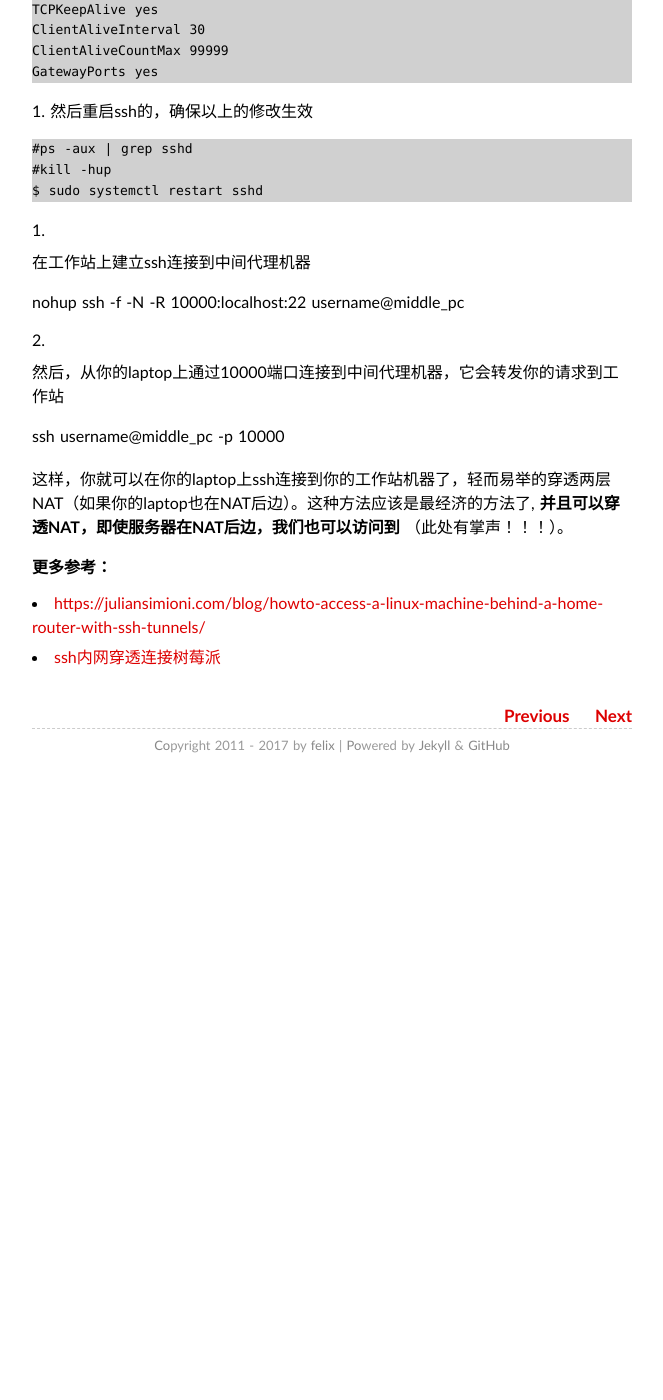
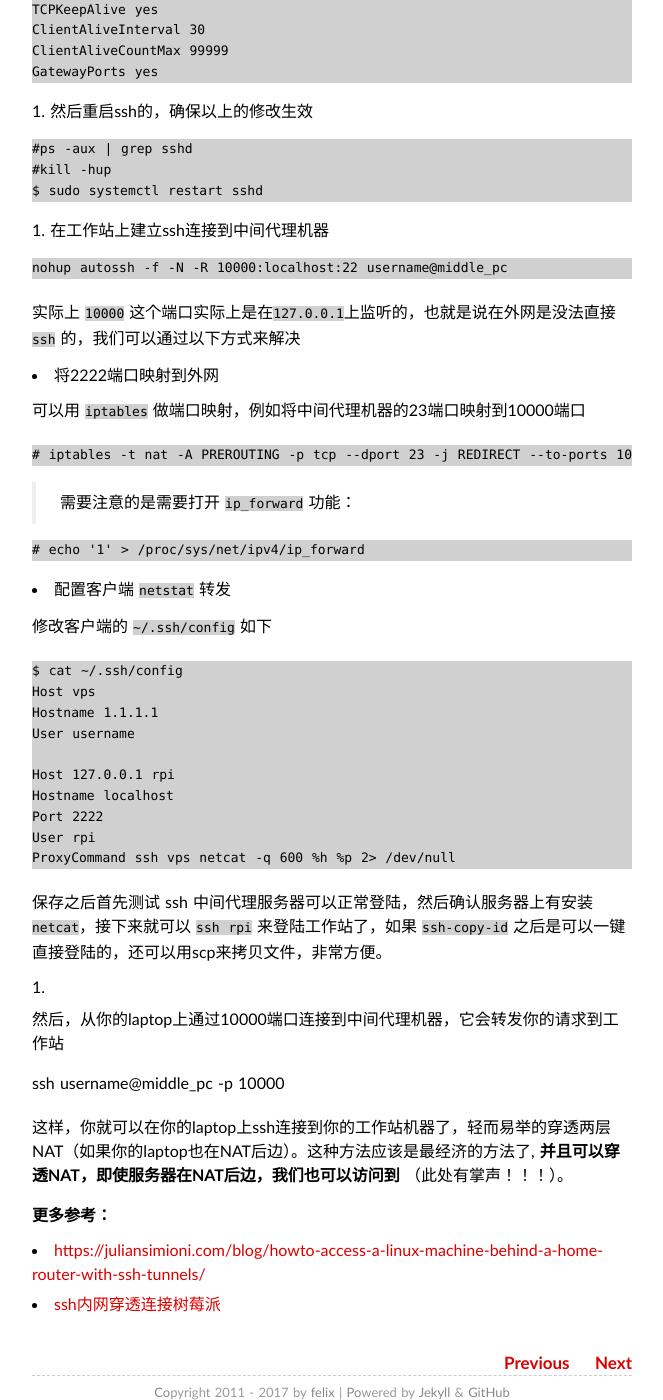
Before and after one commit to hezila/hezila.github.io, a Jekyll site: the page built from _posts/2017-01-05-ssh-nat.md, in a window 1280 px wide and 1400 px high, scrolled down 1942 px. Shown: the whole window, without its empty margins (308-971 px from the left). Built offline with Jekyll 4.4.1, drawn with Linux system fonts in a browser that asks for light colours; some web fonts are replaced; comment, search, counter and statistics services are not loaded; before the commit the page ends 2730 px from its top, so only the background shows below that.

Commit message:
temp update

````diff
--- a/_posts/2017-01-05-ssh-nat.md
+++ b/_posts/2017-01-05-ssh-nat.md
@@ -79,7 +79,44 @@ $ sudo systemctl restart sshd
 
 3. 在工作站上建立ssh连接到中间代理机器
 
-    nohup ssh -f -N -R 10000:localhost:22 username@middle_pc
+```
+nohup autossh -f -N -R 10000:localhost:22 username@middle_pc
+```
+
+实际上 `10000` 这个端口实际上是在`127.0.0.1`上监听的，也就是说在外网是没法直接 `ssh` 的，我们可以通过以下方式来解决
+
+- 将2222端口映射到外网
+
+可以用 `iptables` 做端口映射，例如将中间代理机器的23端口映射到10000端口
+
+```
+# iptables -t nat -A PREROUTING -p tcp --dport 23 -j REDIRECT --to-ports 10000
+```
+
+> 需要注意的是需要打开 `ip_forward` 功能：
+
+```
+# echo '1' > /proc/sys/net/ipv4/ip_forward
+```
+- 配置客户端 `netstat` 转发
+
+修改客户端的 `~/.ssh/config` 如下
+
+```
+$ cat ~/.ssh/config
+Host vps
+Hostname 1.1.1.1
+User username
+
+Host 127.0.0.1 rpi
+Hostname localhost
+Port 2222
+User rpi
+ProxyCommand ssh vps netcat -q 600 %h %p 2> /dev/null
+```
+
+保存之后首先测试 ssh 中间代理服务器可以正常登陆，然后确认服务器上有安装 `netcat`，接下来就可以 `ssh rpi` 来登陆工作站了，如果 `ssh-copy-id` 之后是可以一键直接登陆的，还可以用scp来拷贝文件，非常方便。
+
 
 4. 然后，从你的laptop上通过10000端口连接到中间代理机器，它会转发你的请求到工作站
 
````
